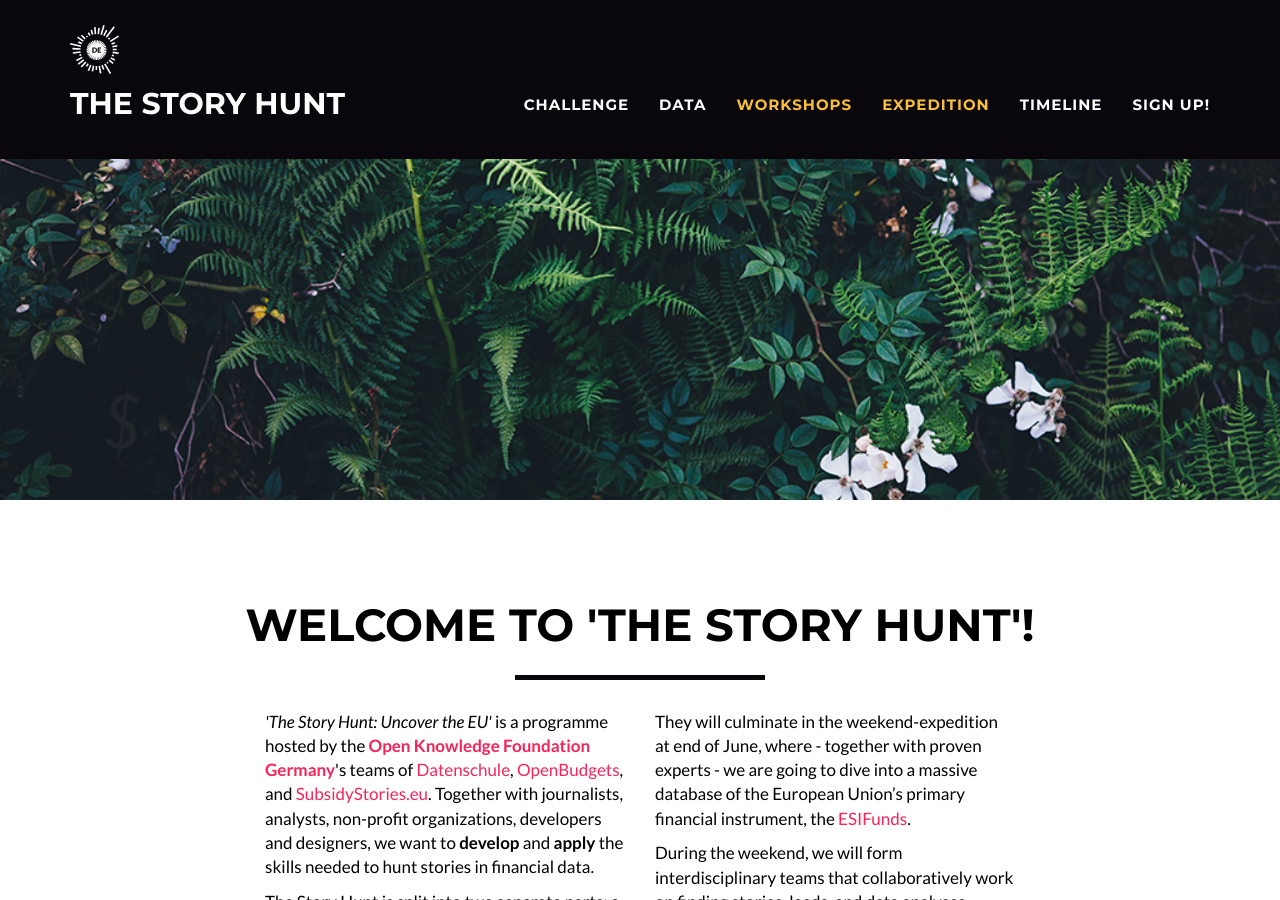
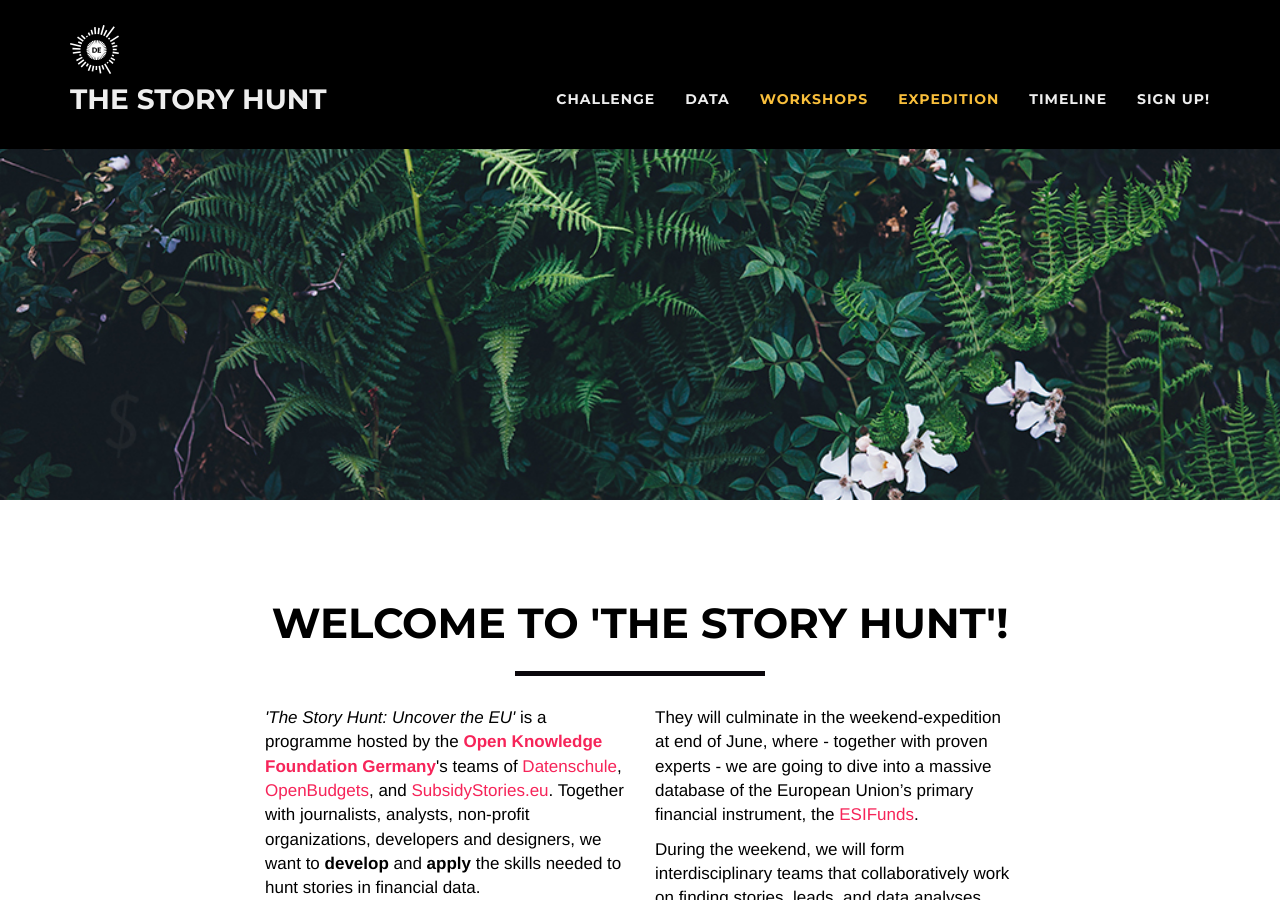
Before and after one commit to okfde/storyhunt.de, a Jekyll site: the page built from index.html, in a window 1280 px wide and 900 px high. Built offline with Jekyll 4.4.1, drawn with Linux system fonts in a browser that asks for light colours; nearby versions of some CDN libraries; library files that are not in the unit come from our copies.

Commit message:
add new stylesheets

```diff
--- a/_includes/head.html
+++ b/_includes/head.html
@@ -9,7 +9,8 @@
     <link rel="alternate" type="application/rss+xml" title="RSS" href="/feed.xml">
 
     <!-- Custom CSS & Bootstrap Core CSS - Uses Bootswatch Flatly Theme: http://bootswatch.com/flatly/ -->
-    <link rel="stylesheet" href="{{ "/style.css" }}">
+    <link rel="stylesheet" href="/css/bootstrap.min.css">
+    <link rel="stylesheet" href="/css/main.css">
 
     <!-- Google verification -->
     {% if site.google_verify %}<meta name="google-site-verification" content="{{ site.google_verify }}">{% endif %}
```
